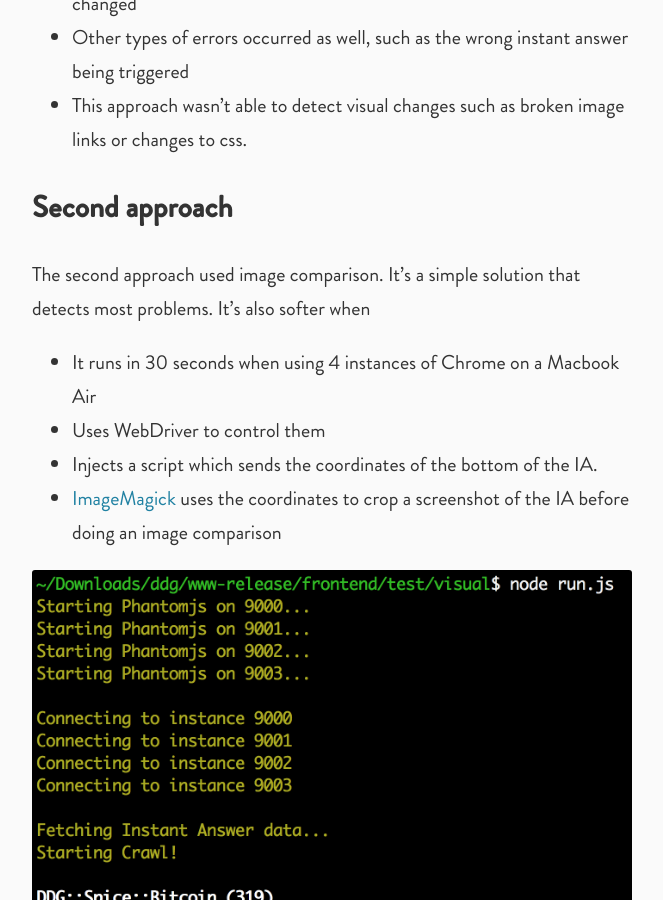
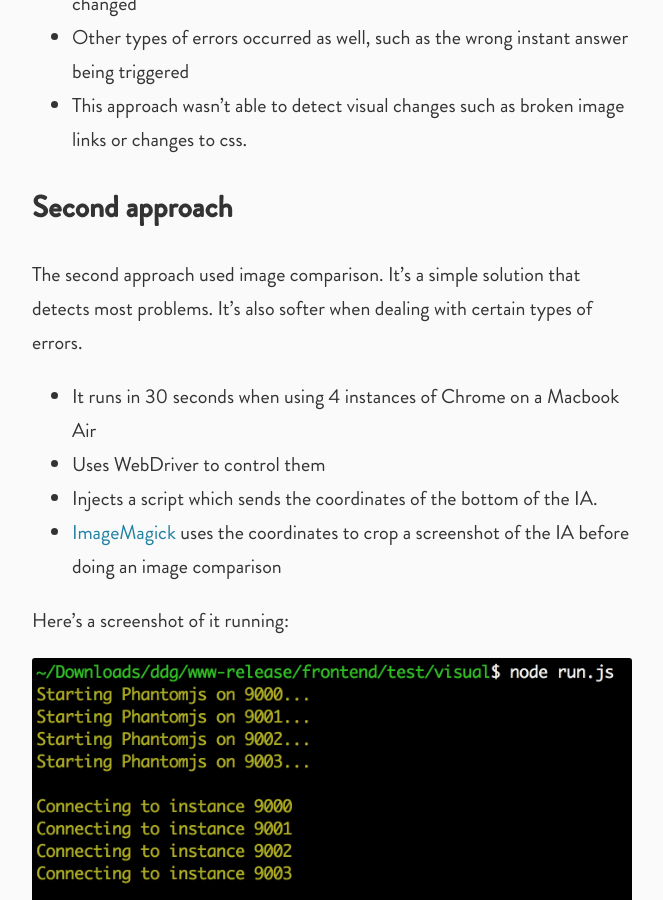
Before and after one commit to csytan/csytan.github.io, a Jekyll site: the page built from projects/duckduckgo.md, in a window 1280 px wide and 900 px high, scrolled down 1561 px. Shown: the whole window, without its empty margins (308-971 px from the left). Built offline with Jekyll 4.4.1, drawn with Linux system fonts in a browser that asks for light colours.

Commit message:
Image description

```diff
--- a/projects/duckduckgo.md
+++ b/projects/duckduckgo.md
@@ -33,12 +33,14 @@ I discovered:
 
 ## Second approach
 
-The second approach used image comparison. It's a simple solution that detects most problems. It's also softer when
+The second approach used image comparison. It's a simple solution that detects most problems. It's also softer when dealing with certain types of errors.
 
 - It runs in 30 seconds when using 4 instances of Chrome on a Macbook Air
 - Uses WebDriver to control them
 - Injects a script which sends the coordinates of the bottom of the IA.
 - [ImageMagick](http://www.imagemagick.org/) uses the coordinates to crop a screenshot of the IA before doing an image comparison
+
+Here's a screenshot of it running:
 
 ![duckducktest](/images/projects_ddg1.png)
 
```
